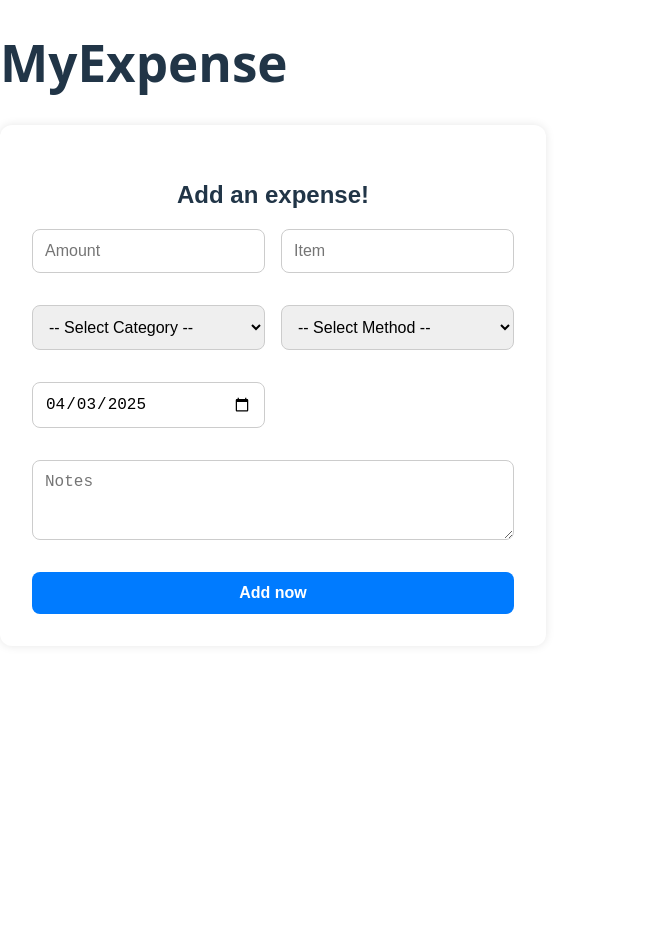
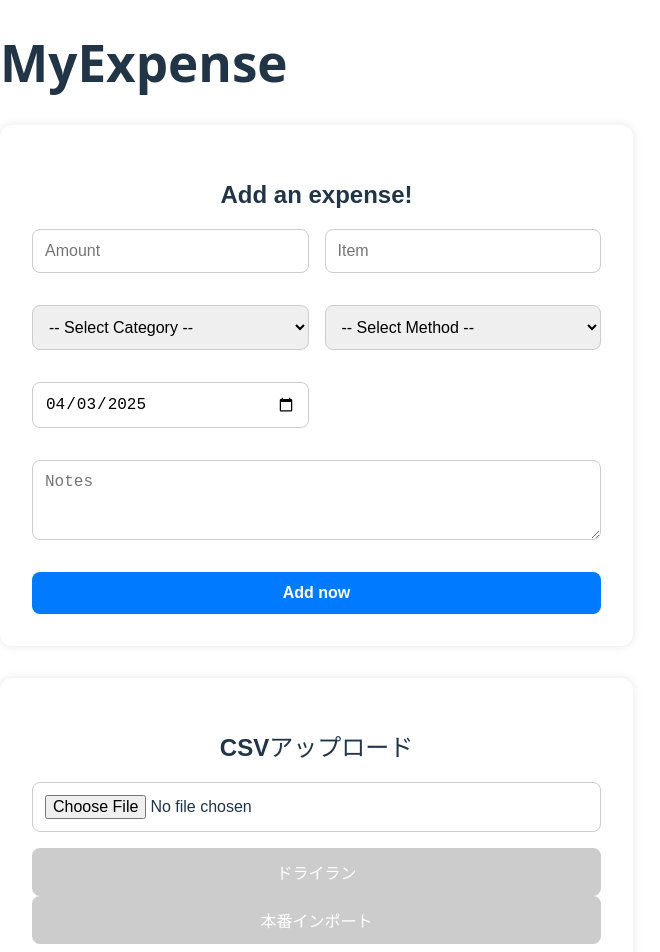
Before and after one commit to hbkymmt/notion-expense-form, a React (Vite) app: page / in a window 1280 px wide. Shown: the top 952 px of the page, without its empty margins (0-660 px from the left). Before the commit the page ends 800 px from the top, so only its background shows below. Built offline with nearby package versions, Linux system fonts and the light colour scheme.

Commit message:
add CsvUpload

```diff
--- a/src/App.tsx
+++ b/src/App.tsx
@@ -1,11 +1,12 @@
 // import React from 'react'
+import CsvUpload from './components/CsvUpload'
 import ExpenseForm from './components/ExpenseForm'
 
 function App() {
   return (
     <div>
       <h1>MyExpense</h1>
-      <ExpenseForm />
+      <ExpenseForm /><CsvUpload />
     </div>
   )
 }
--- /dev/null
+++ b/src/components/CsvUpload.tsx
@@ -0,0 +1,49 @@
+import React, { useState } from "react";
+import { API_URL } from "../config";
+import "../App.css";
+
+export default function CsvUpload() {
+  const [file, setFile] = useState<File | null>(null);
+  const [drySummary, setDrySummary] = useState<any>(null);
+  const [running, setRunning] = useState(false);
+
+  const send = async (dryRun: boolean) => {
+    if (!file) return alert("CSVファイルを選択");
+    const form = new FormData();
+    form.append("file", file);
+    setRunning(true);
+    try {
+      const res = await fetch(`${API_URL}/import-csv?dryRun=${dryRun ? "true" : "false"}`, {
+        method: "POST",
+        body: form
+      });
+      const data = await res.json();
+      if (dryRun) setDrySummary(data.summary);
+      else alert(`完了: ${data.summary.ok}件 / 重複:${data.summary.skippedDup} / 不正:${data.summary.invalid} / 失敗:${data.summary.failed}`);
+    } catch (e) {
+      console.error(e);
+      alert("アップロードに失敗しました");
+    } finally {
+      setRunning(false);
+    }
+  };
+
+  return (
+    <div className="form-container">
+      <h2>CSVアップロード</h2>
+      <input
+        type="file"
+        accept=".csv"
+        onChange={e => setFile(e.target.files?.[0] || null)}
+      />
+      <button disabled={!file || running} onClick={() => send(true)}>ドライラン</button>
+      <button disabled={!file || running} onClick={() => send(false)}>本番インポート</button>
+
+      {drySummary && (
+        <pre style={{whiteSpace:"pre-wrap", marginTop: "1rem"}}>
+{JSON.stringify(drySummary, null, 2)}
+        </pre>
+      )}
+    </div>
+  );
+}
```
